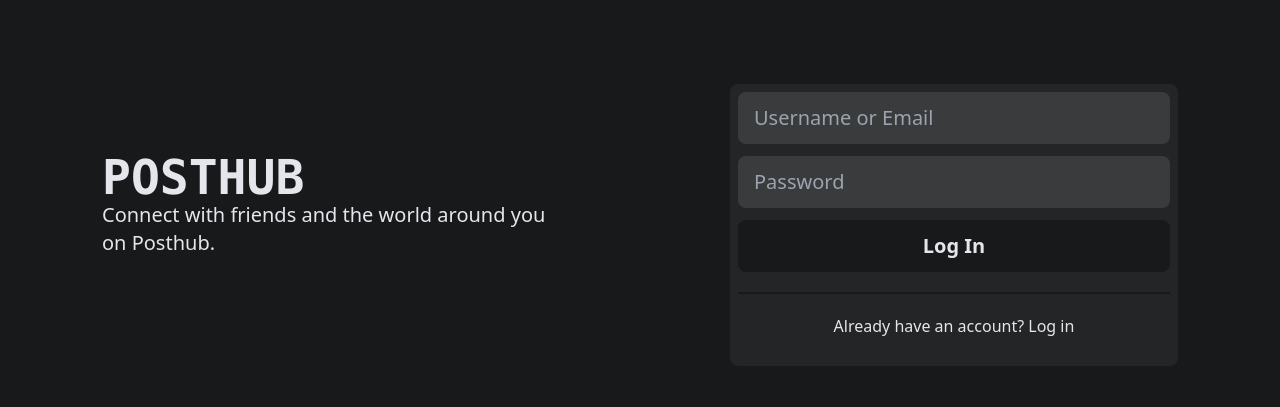
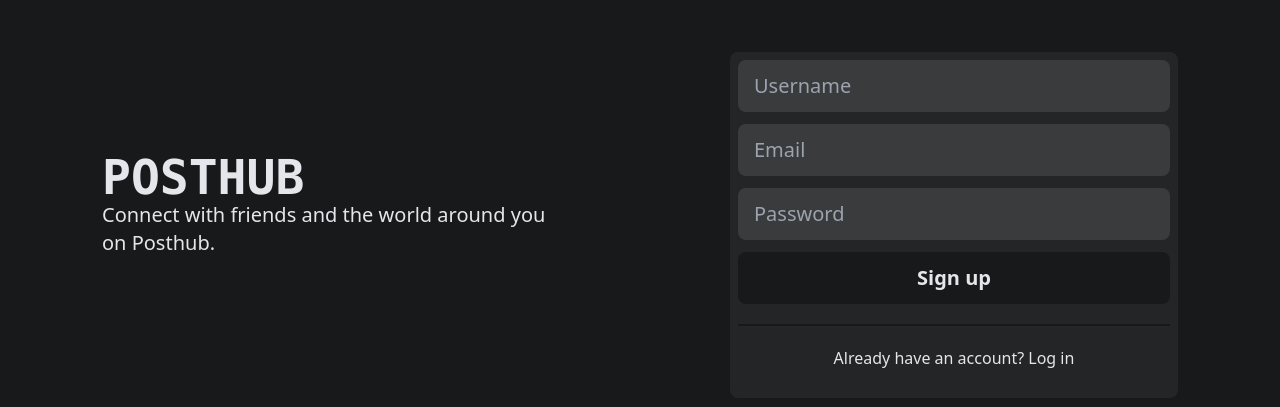
Before and after one commit to JethroNatividad/newposthub, a Next.js app: page /signup in a window 1280 px wide. Shown: the part 195-602 px from the top of the page. Built offline with nearby package versions, Linux system fonts and the light colour scheme; no server answers.

Commit message:
signup form complete

```diff
--- a/components/Signup.js
+++ b/components/Signup.js
@@ -21,12 +21,12 @@ const Signup = () => {
 
                 <div className='rounded-lg p-2 bg-secondary-dark w-full max-w-md mx-auto md:mx-0'>
 
-                    <Formik initialValues={ { usernameOrEmail: '', password: '' } }
-                        onSubmit={ async ({ usernameOrEmail, password }, { setSubmitting }) => {
+                    <Formik initialValues={ { username: '', email: '', password: '' } }
+                        onSubmit={ async ({ username, email, password }, { setSubmitting }) => {
                             try {
                                 Nprogress.start()
                                 setSubmitting(true)
-                                const res = await axios.post('/auth/login', { usernameOrEmail, password })
+                                const res = await axios.post('/auth/signup', { username, email, password })
                                 console.log(res.data)
                                 if (res.data.error) {
                                     alert(res.data.error.message)
@@ -42,16 +42,17 @@ const Signup = () => {
                         { ({ values, handleChange, isSubmitting, handleSubmit }) => (
                             <form className='flex flex-col space-y-3' onSubmit={ handleSubmit }>
 
-                                <input className=' px-4 py-3 rounded-lg outline-none text-md md:text-xl text-offwhite-50 bg-tertiary-dark' placeholder='Username or Email' type="text" name="usernameOrEmail" value={ values.usernameOrEmail } onChange={ handleChange } />
+                                <input className=' px-4 py-3 rounded-lg outline-none text-md md:text-xl text-offwhite-50 bg-tertiary-dark' placeholder='Username' type="text" name="username" value={ values.username } onChange={ handleChange } />
+                                <input className=' px-4 py-3 rounded-lg outline-none text-md md:text-xl text-offwhite-50 bg-tertiary-dark' placeholder='Email' type="text" name="email" value={ values.email } onChange={ handleChange } />
                                 <input className=' px-4 py-3 rounded-lg outline-none text-md md:text-xl text-offwhite-50 bg-tertiary-dark' placeholder='Password' type="password" name="password" value={ values.password } onChange={ handleChange } />
-                                <button className='px-4 hover:brightness-110 mb-5 py-3 rounded-lg outline-none text-md md:text-xl font-bold text-offwhite-50 bg-primary-dark' type="submit">Log In</button>
+                                <button className='px-4 hover:brightness-110 mb-5 py-3 rounded-lg outline-none text-md md:text-xl font-bold text-offwhite-50 bg-primary-dark' type="submit">Sign up</button>
 
                             </form>
                         ) }
                     </Formik>
                     <div className='flex flex-col items-center my-5 space-y-5'>
                         <hr className='border-b-[1px] border-primary-dark w-full' />
-                        <p className='text-offwhite-50'>Already have an account? <Link href="#">
+                        <p className='text-offwhite-50'>Already have an account? <Link href="/login">
                             <a >Log in</a>
                         </Link></p>
 
```
